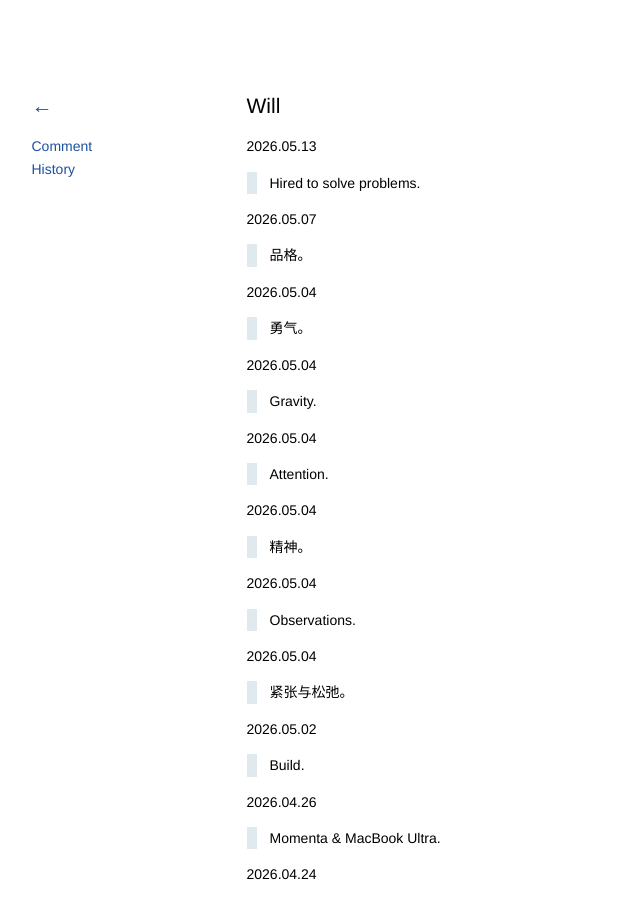
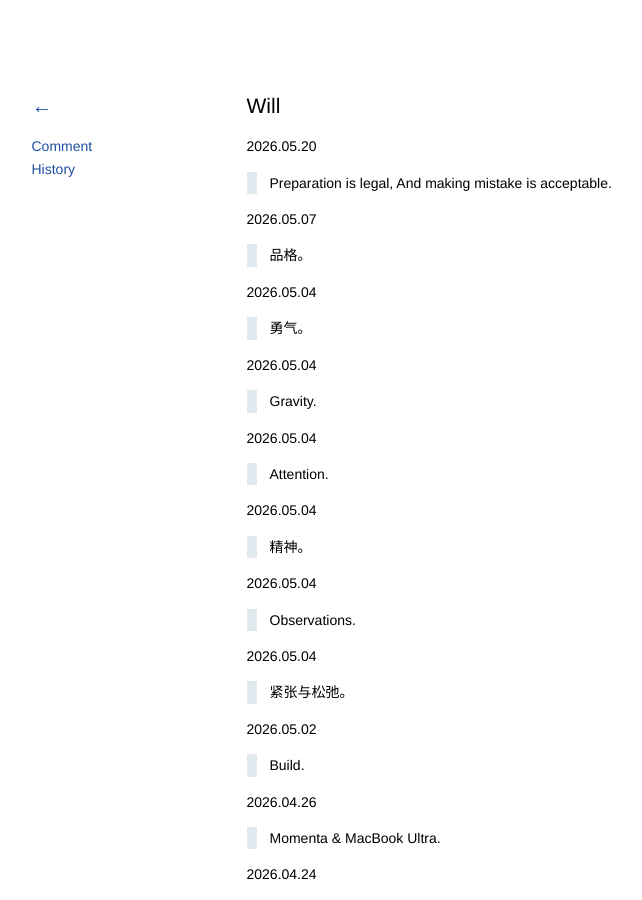
Before and after one commit to kidlj/awei, a Jekyll site: the page built from _wiki/will.md, in a window 1280 px wide and 900 px high. Shown: the whole window, without its empty margins (101-743 px from the left). Built offline with Jekyll 4.4.1, drawn with Linux system fonts in a browser that asks for light colours.

Commit message:
update will

```diff
--- a/_wiki/will.md
+++ b/_wiki/will.md
@@ -2,9 +2,10 @@
 title: Will
 ---
 
-2026.05.13
+2026.05.20
 
-> Hired to solve problems.
+> Preparation is legal,
+> And making mistake is acceptable.
 
 2026.05.07
 
```
